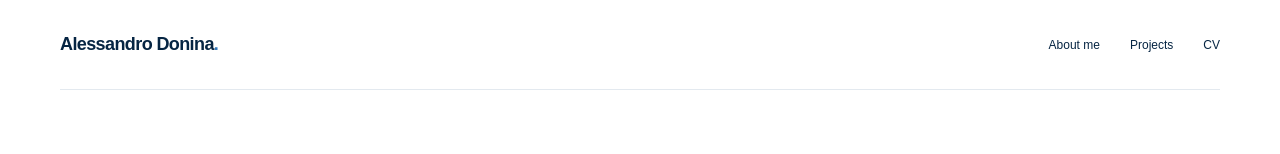
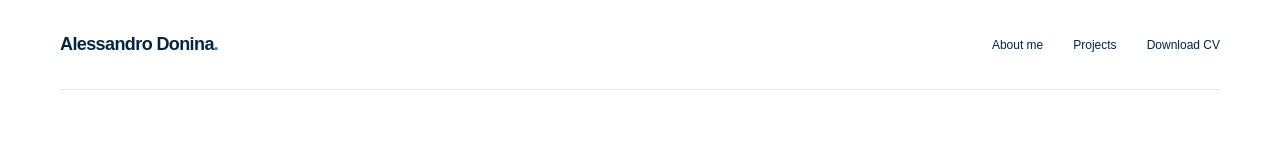
Before and after one commit to alessandrodonina/portfolio, a plain HTML site: page about.html in a window 1280 px wide. Shown: the top 154 px of the page. Drawn offline with Linux system fonts and the light colour scheme.

Commit message:
Update CV link text to 'Download CV'

```diff
--- a/about.html
+++ b/about.html
@@ -15,7 +15,7 @@
       <div class="links">
         <a href="about.html">About me</a>
         <a href="projects.html">Projects</a>
-        <a data-cv download>CV</a>
+        <a data-cv download> Download CV</a>
       </div>
     </nav>
     <main>
```
